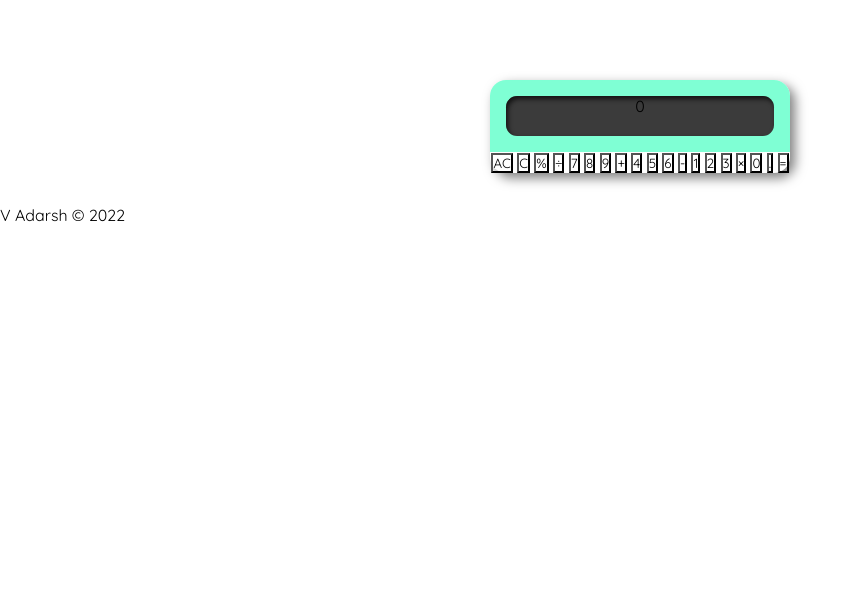
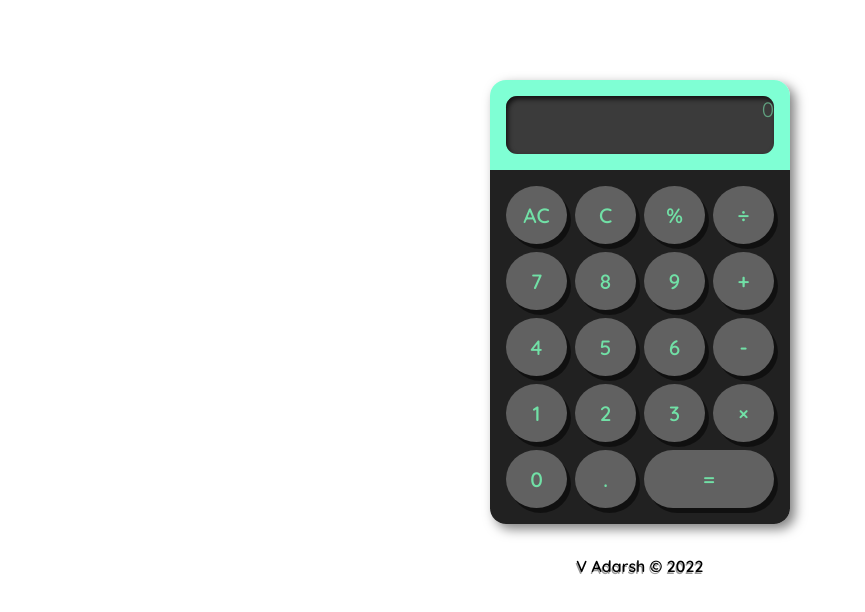
Before and after one commit to adarshnub/calculator, a plain HTML site: page index.html in a window 1280 px wide. Shown: the whole page, without its empty margins (0-865 px from the left). Drawn offline with Linux system fonts and the light colour scheme.

Commit message:
css complete commit

```diff
--- a/styles.css
+++ b/styles.css
@@ -45,3 +45,84 @@
     background:transparent;
     width:100%;
 }
+output#user-input{
+    font-size:1.3rem;
+    font-weight:400;
+    text-align:right;
+    color: #60A07F;
+}
+output#result{
+    font-size:1.6rem;
+    font-weight:600;
+    text-align:right;
+    color: var(--white);
+}
+.calculator .all-buttons{
+    display:grid;
+    grid-template-columns:repeat(4,1fr);
+    height:100%;
+    grid-gap:.5rem;
+    padding:1rem;
+    background:#212121;
+    border-bottom-right-radius:1rem;
+    border-bottom-left-radius:1rem;
+
+}
+.all-buttons button{
+    font-size:1.3rem;
+    padding: 1rem 0;
+    font-weight:700;
+    background: #616161;
+    border:0px solid transparent;
+    outline:none;
+    text-decoration:none;
+    border-radius:100%;
+    box-shadow:4px 5px 0px rgba(0,0,0,0.5);
+    color:#71e0a6;
+    cursor:grab;
+    transition: all .15s ease-in-out;
+}
+button.equals{
+    grid-column:3/5;
+    border-radius:2.5rem;
+}
+button.equals:hover{
+    backgrouund:limegreen;
+    color:var(--white);
+    transition:translateY(-0.2rem);
+}
+button.digits:hover,
+button.decimal:hover {
+	background: #bdbdbd;
+	color: #212121;
+	transform: translateY(-0.2rem);
+}
+
+button.operators:hover {
+	background: mediumturquoise;
+	color: #000;
+	transform: translateY(-0.2rem);
+}
+
+button.allclear:hover,
+button.clear:hover {
+	background: lightcoral;
+	color: #000;
+	transform: translateY(-0.2rem);
+}
+
+button.digits:active,
+button.operators:active,
+button.decimal:active,
+button.allclear:active,
+button.clear:active,
+button.equals:active {
+	transform: translateY(0rem);
+}
+
+footer {
+	margin-bottom: 1rem;
+	font-weight: 700;
+	text-align: center;
+	text-shadow: -1px 1.5px 0px rgba(0,0,0,0.4);
+}
```
